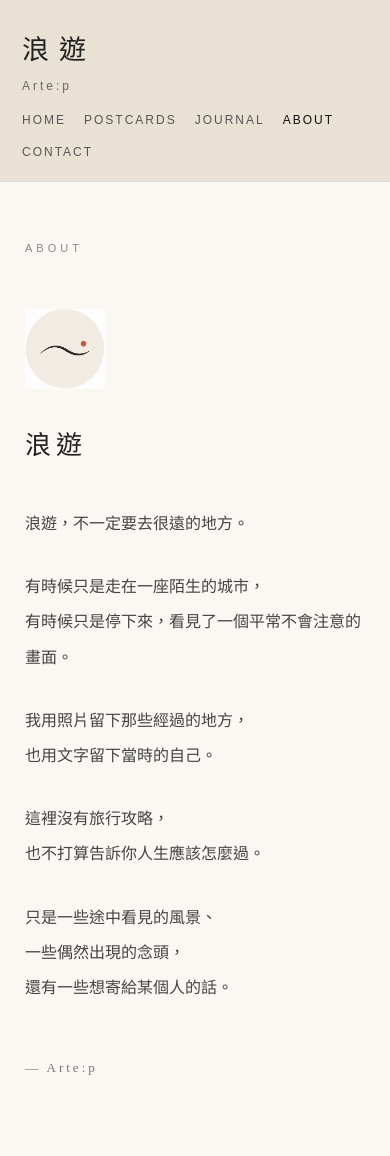
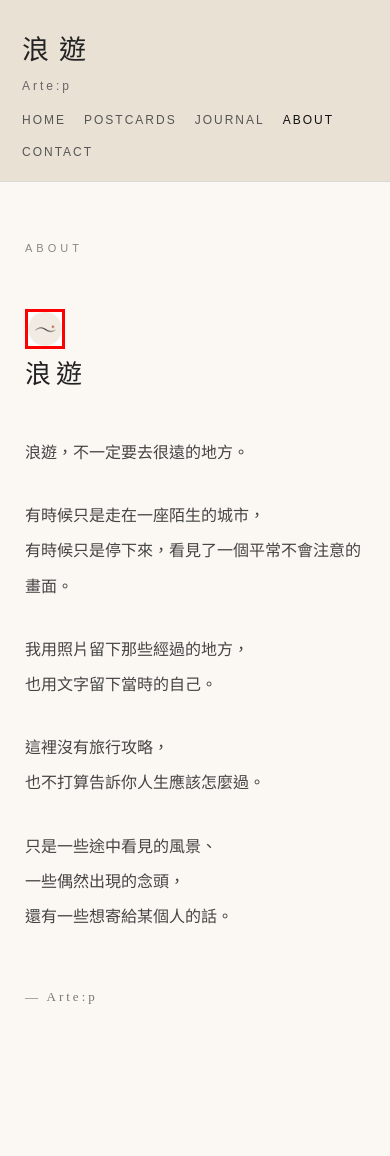
Before and after one commit to artep-wandering/artep-wandering.github.io, a Jekyll site: the page built from about/index.html, in a window 390 px wide. Built offline with Jekyll 4.4.1, drawn with Linux system fonts in a browser that asks for light colours; some web fonts are replaced; after the commit the page ends 1085 px from its top, so only the background shows below that.

Commit message:
about_index_v0.0.9

```diff
--- a/about/index.html
+++ b/about/index.html
@@ -1,7 +1,7 @@
 ---
 layout: null
 ---
-<!-- VERSION: about_index_v0.0.7-->
+<!-- VERSION: about_index_v0.0.9-->
 <!DOCTYPE html>
 <html lang="zh-Hant">
 
@@ -186,11 +186,18 @@ layout: null
       .about-title {
         font-size: 26px;
       }
-      .about-logo {
+    /* .about-logo {
         width: 80px;
         height: auto;
         display: block;
         margin: 30px 0 35px;
+      }*/
+
+      .about-logo {
+        width: 40px !important;
+        max-width: 40px !important;
+        height: auto !important;
+        border: 3px solid red !important;
       }
     }
 
```
